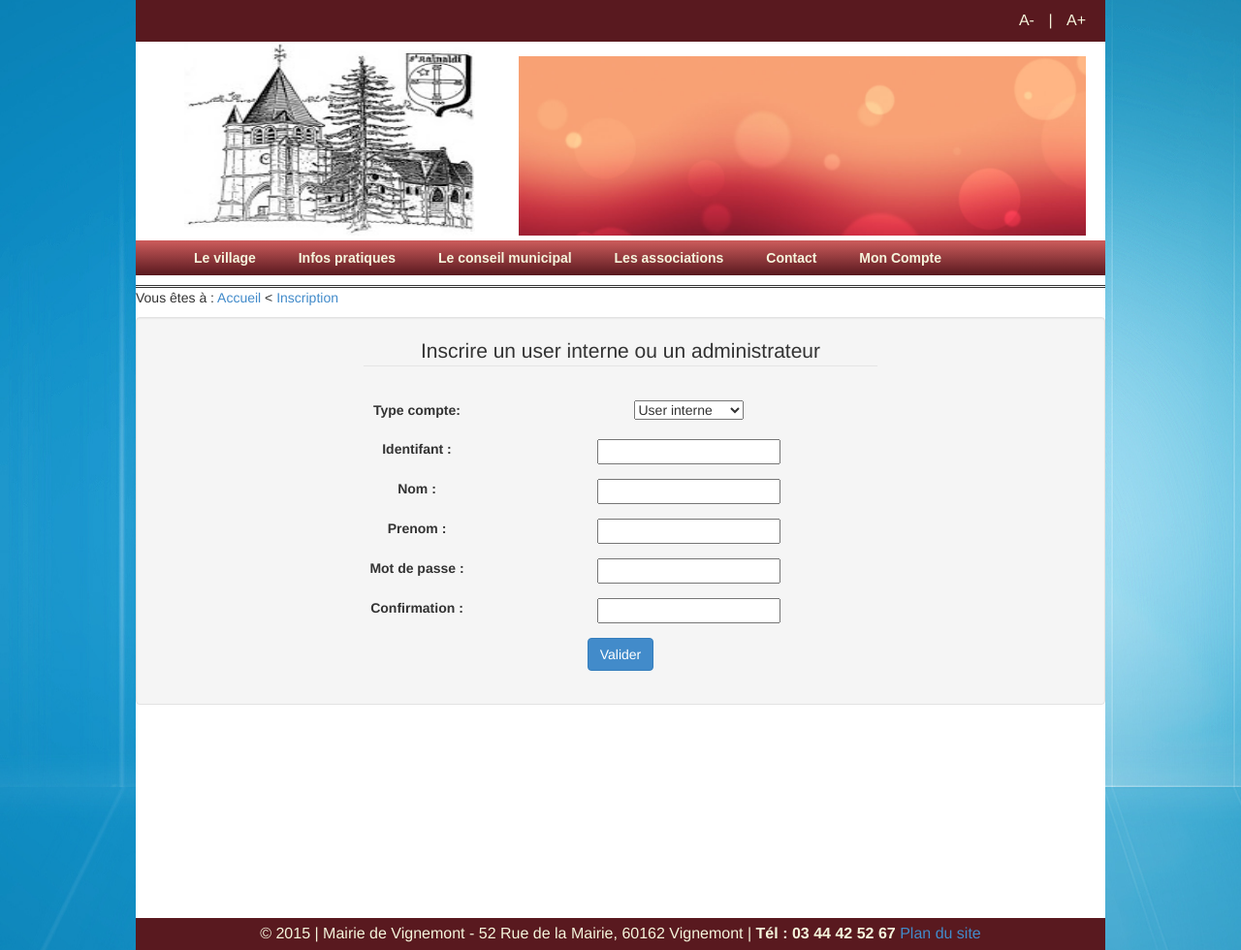
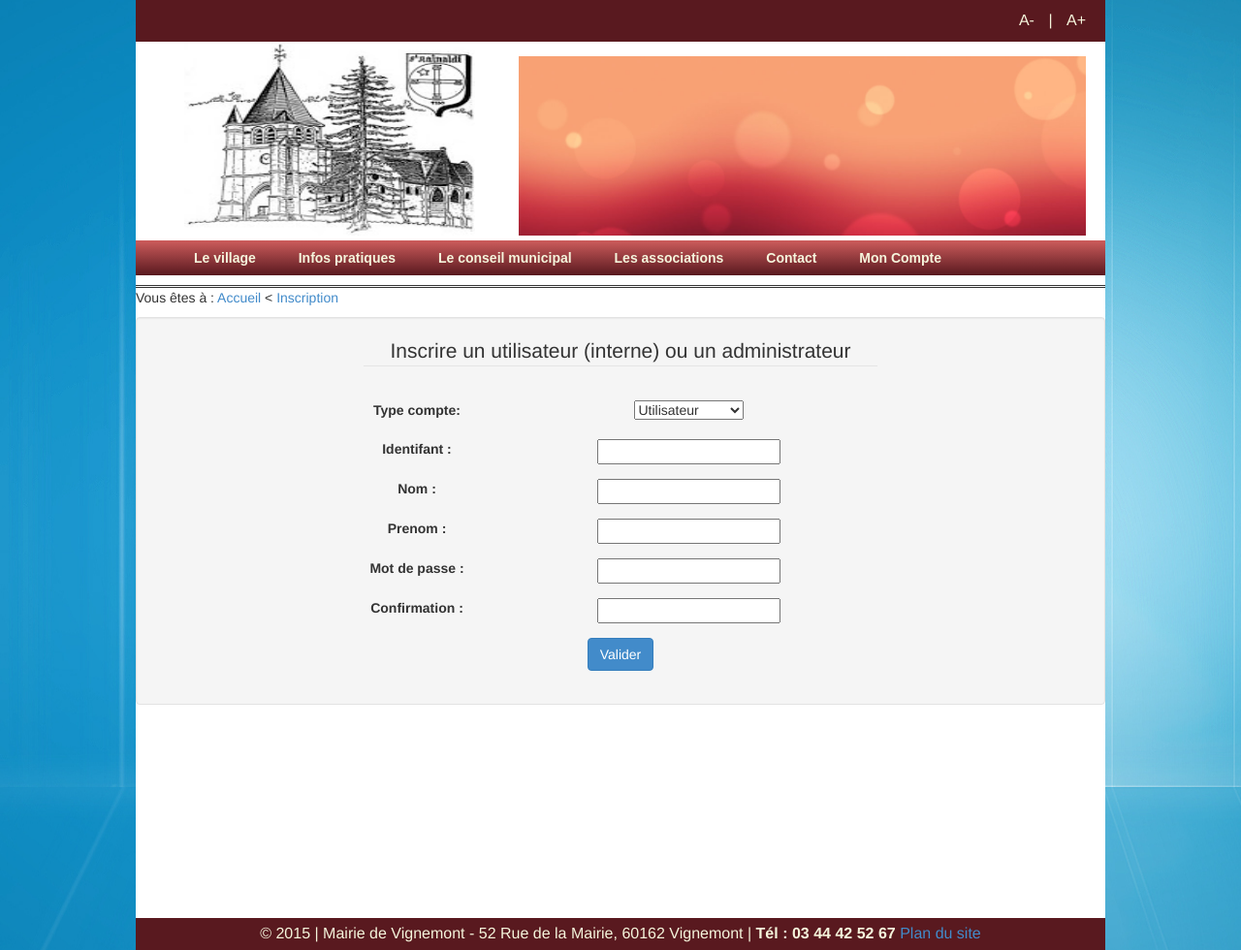
Before and after one commit to shipingTU/tx2015, a PHP site: page /inscription.php in a window 1280 px wide. Shown: the whole page at 97% size. Run offline with PHP 8.4, Linux system fonts and the light colour scheme; the visitor is signed in with stand-in values (Sample User, id 1); data that the repository does not hold is empty.

Commit message:
inscription of user removed

```diff
--- a/connection.php
+++ b/connection.php
@@ -39,9 +39,6 @@ else
 						</div>
 					</form>
 				</div>
-				<div class=\"row short\">
-					Si vous n’êtes pas inscrit,  <a href=\"inscription.php\">« cliquez ici »</a> .
-				</div>
 			</div>
 		");
 }
--- a/fonctions/fonction.php
+++ b/fonctions/fonction.php
@@ -3,9 +3,9 @@
 function connectionBD()
 {
 	$vHost = "localhost";
-	$vDbname = "mairie";
+	$vDbname = "tx2015";
 	$vUser = "mairie";
-	$vPassword = "mairie";
+	$vPassword = "tx2015";
 	$vConn = mysqli_connect($vHost, $vUser, $vPassword, $vDbname);
 	if (!$vConn){
 		die('Impossible de se connecter : ' . mysqli_connect_error());
--- a/inscription.php
+++ b/inscription.php
@@ -15,14 +15,14 @@ if(isset($_SESSION['ident']) and  $_SESSION['type'] != 'administrateur'){
 		<div class=\"well bs-component\">
     		<form class=\"form-horizontal short\" action=\"inscription.inc.php\" method=\"post\">
 				<div class=\"form-group\">
-				    <legend>Inscrire un user interne ou un administrateur</legend>
+				    <legend>Inscrire un utilisateur (interne) ou un administrateur</legend>
 				</div>
 					<div class=\"row\">
     						<div class=\"form-group\">
 							<label for=\"type\" class=\"col-lg-3\">Type compte:</label>
 							<div class=\"col-lg-9\">
 								<select name=\"type\">
-									<option value =userInterne>User interne</option>
+									<option value =utilisateur>Utilisateur</option>
 									<option value =administrateur>Administrateur</option>
 								</select></td>
 							</div>
@@ -84,7 +84,8 @@ if(isset($_SESSION['ident']) and  $_SESSION['type'] != 'administrateur'){
 
 
 
-}else{
+}
+/*else{
 	echo("
 	<div id=\"main\">
 		<div class=\"well bs-component\">
@@ -146,10 +147,7 @@ if(isset($_SESSION['ident']) and  $_SESSION['type'] != 'administrateur'){
 		</form>
 			</div>
 			</div>");
+}*/
 
-
-
-
-}
 	require_once("footer.php");
 ?>
--- a/monCompte.php
+++ b/monCompte.php
@@ -19,12 +19,12 @@ if(estConnecte() && isset($_REQUEST['motDePasseActuel'])){
 			$sql="UPDATE identifiants SET mdp='$hash' WHERE ident='$_SESSION[ident]'";
 			$vQuery=mysqli_query($bdd, $sql);
 			if ($vQuery){
-				echo "<h1 class=\"short\">Mot de passe modifié avec succès !</h1>";
+				echo "<div><h1 class=\"short\">Mot de passe modifié avec succès !</h1></div>";
 			}else{
-				echo "<p>Erreur dans la BDD !</p>";
+				echo "<div><p>Erreur dans la BDD !</p></div>";
 			}
 		}else{
-			echo "<h1 class=\"short\">Mot de passe actuel n'est pas correcte, veuillez réessayer</h1>";
+			echo "<div><h1 class=\"short\">Mot de passe actuel n'est pas correcte, veuillez réessayer</h1></div>";
 		}
 	}
 	mysqli_close($bdd);
```
Also changed, not shown: readme.txt.
